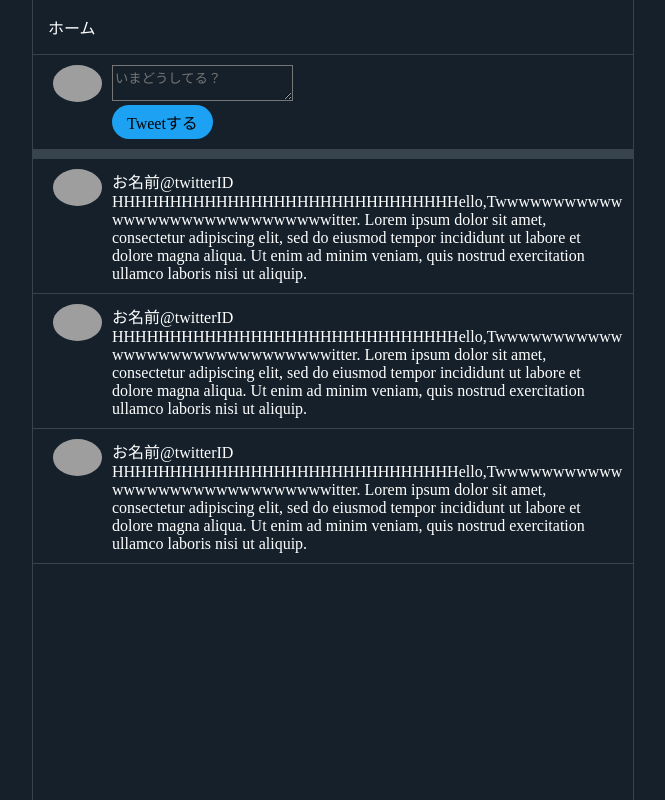
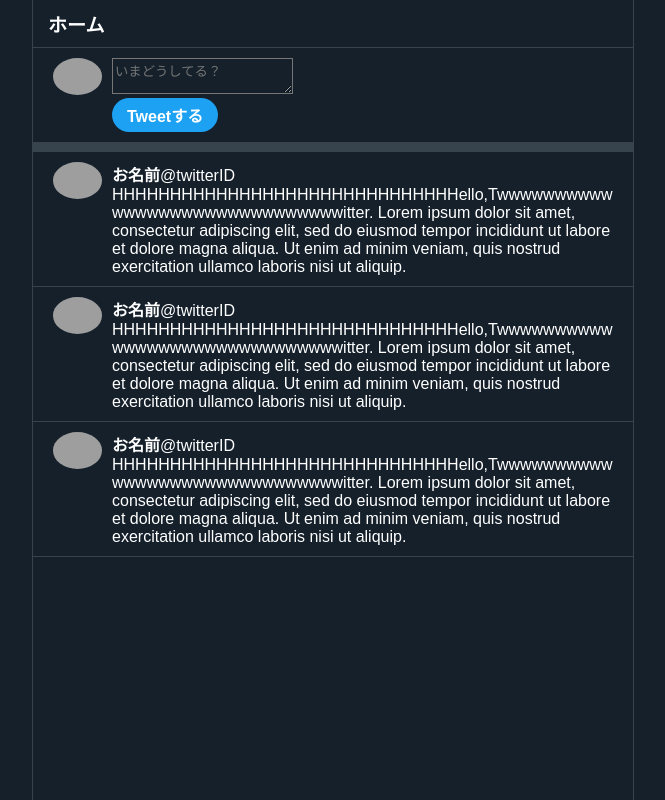
Before and after one commit to okathira/react-copy-twitter, a React (Create React App) app: page / in a window 1280 px wide. Shown: the whole page, without its empty margins (160-825 px from the left). Built offline with nearby package versions, Linux system fonts and the light colour scheme; grey boxes are pictures that could not be loaded.

Commit message:
Textにweightとsizeを指定

```diff
--- a/src/DoTweetBox.js
+++ b/src/DoTweetBox.js
@@ -2,7 +2,7 @@ import React from 'react';
 import styled from 'styled-components';
 import dummyData from './dummyTweetData';
 import { borderStyle } from './themeStyles';
-import { InputTextarea, Button, UserIcon, Container } from './uiElements';
+import { InputTextarea, Button, UserIcon, Text, Container } from './uiElements';
 
 
 const TweetContainer = styled.div`
@@ -28,7 +28,7 @@ export default class DoTweetBox extends React.Component {
           <InputTextarea placeholder="いまどうしてる？" onChange={this.props.changeEditText} />
           <Container>
             <Button onClick={this.props.submitTweet}>
-              <span>Tweetする</span>
+              <Text weight="bold" >Tweetする</Text>
             </Button>
           </Container>
         </Container>
--- a/src/MainColumn.js
+++ b/src/MainColumn.js
@@ -8,7 +8,7 @@ import { Text } from './uiElements';
 const MainColumnHeaderContainer = styled.div`
   position: sticky;
   top: 0px;
-  padding: 15px;
+  padding: 10px 15px;
   background-color: ${backgroundColor};
   border-bottom: 1px ${borderStyle};
 `;
@@ -28,7 +28,7 @@ export default class MainColumn extends React.Component {
     return (
       <MainColumnContainer>
         <MainColumnHeaderContainer>
-          <Text>ホーム</Text>
+          <Text weight="bold" size="19px">ホーム</Text>
         </MainColumnHeaderContainer>
         <TweetScroller />
       </MainColumnContainer>
--- a/src/Tweet.js
+++ b/src/Tweet.js
@@ -32,7 +32,7 @@ export default class Tweet extends React.Component {
         </Container>
         <Container>
           <Container>
-            <Text>{this.data.userName}</Text>
+            <Text weight="bold">{this.data.userName}</Text>
             <Text>@{this.data.screenName}</Text>
           </Container>
           <BreakingText>{this.data.text}</BreakingText>
--- a/src/uiElements.js
+++ b/src/uiElements.js
@@ -21,6 +21,13 @@ const UserIcon = styled.img`
 const Text = styled.span`
   color: white;
   overflow-wrap: anywhere;
+  font-family: Arial;
+  ${props => props.weight && css`
+    font-weight: ${props.weight};
+  `}
+  ${props => props.size && css`
+    font-size: ${props.size};
+  `}
 `;
 
 const Container = styled.div`
```
